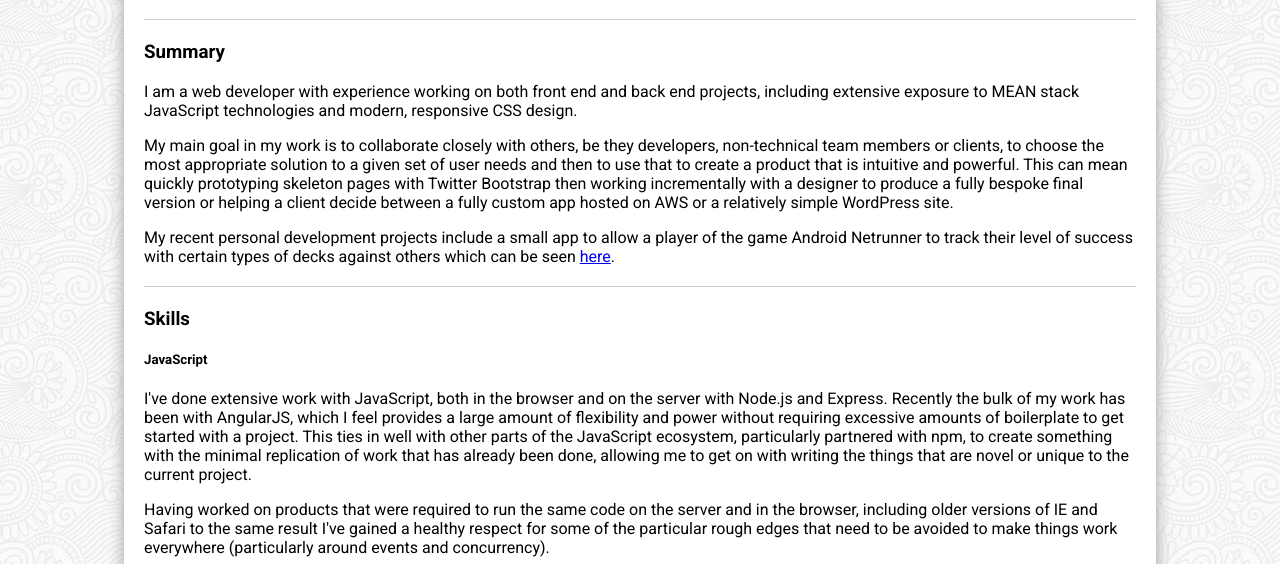
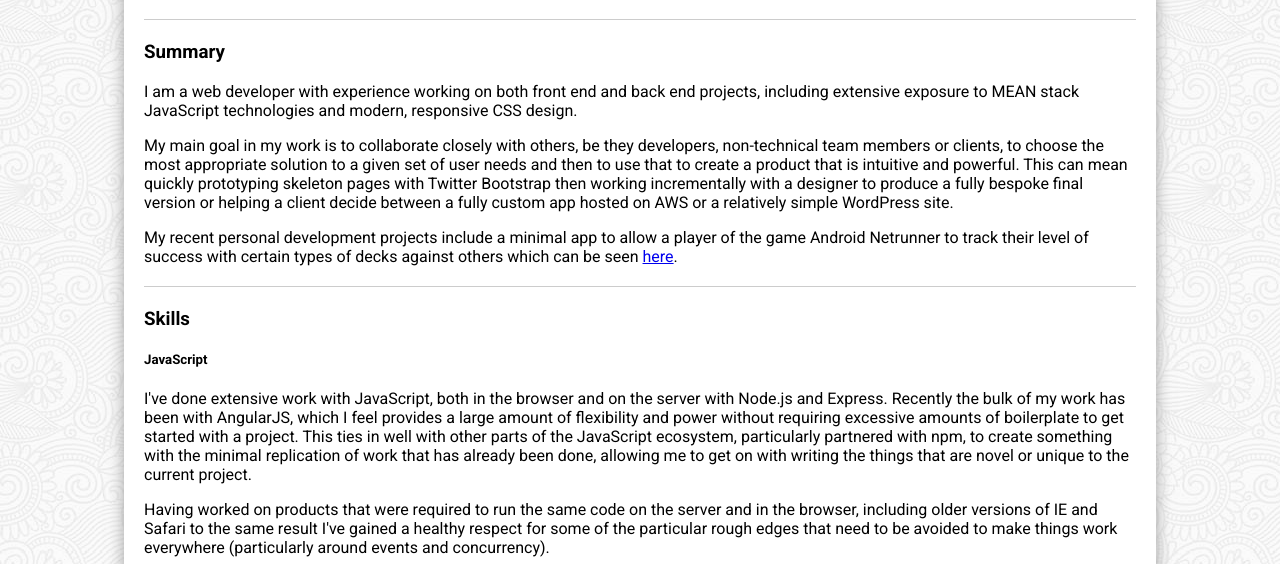
Before and after one commit to mikeprosser/Old-CV-2017, a website: page index.html in a window 1280 px wide. Shown: the part 240-804 px from the top of the page. Drawn offline with Linux system fonts and the light colour scheme.

```diff
--- a/index.html
+++ b/index.html
@@ -28,7 +28,7 @@
             <h3>Summary</h3>
             <p>I am a web developer with experience working on both front end and back end projects, including extensive exposure to MEAN stack JavaScript technologies and modern, responsive CSS design.</p>
             <p>My main goal in my work is to collaborate closely with others, be they developers, non-technical team members or clients, to choose the most appropriate solution to a given set of user needs and then to use that to create a product that is intuitive and powerful. This can mean quickly prototyping skeleton pages with Twitter Bootstrap then working incrementally with a designer to produce a fully bespoke final version or helping a client decide between a fully custom app hosted on AWS or a relatively simple WordPress site.</p>
-            <p>My recent personal development projects include a small app to allow a player of the game Android Netrunner to track their level of success with certain types of decks against others<span class="webOnly"> which can be seen <a href="./deckTracker.html">here</a></span>.</p>
+            <p>My recent personal development projects include a minimal app to allow a player of the game Android Netrunner to track their level of success with certain types of decks against others<span class="webOnly"> which can be seen <a href="./decktracker.html">here</a></span>.</p>
         </div>
         <hr>
         <div class="bodySection">
```
